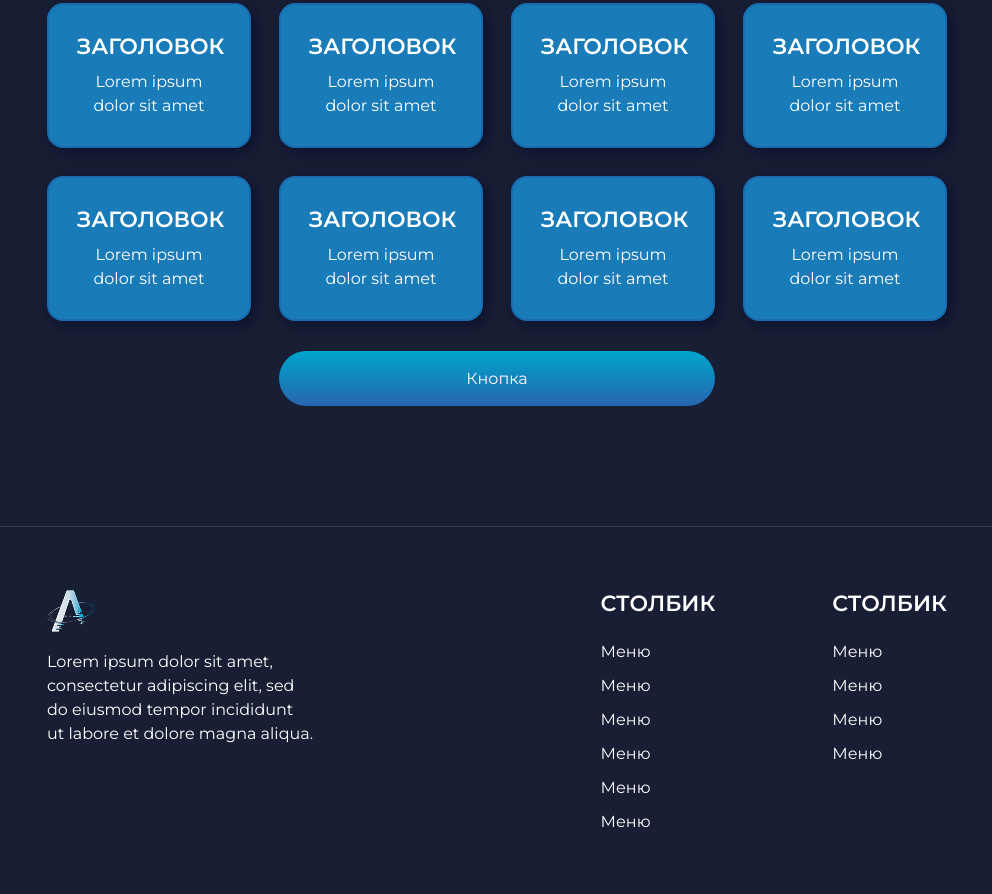
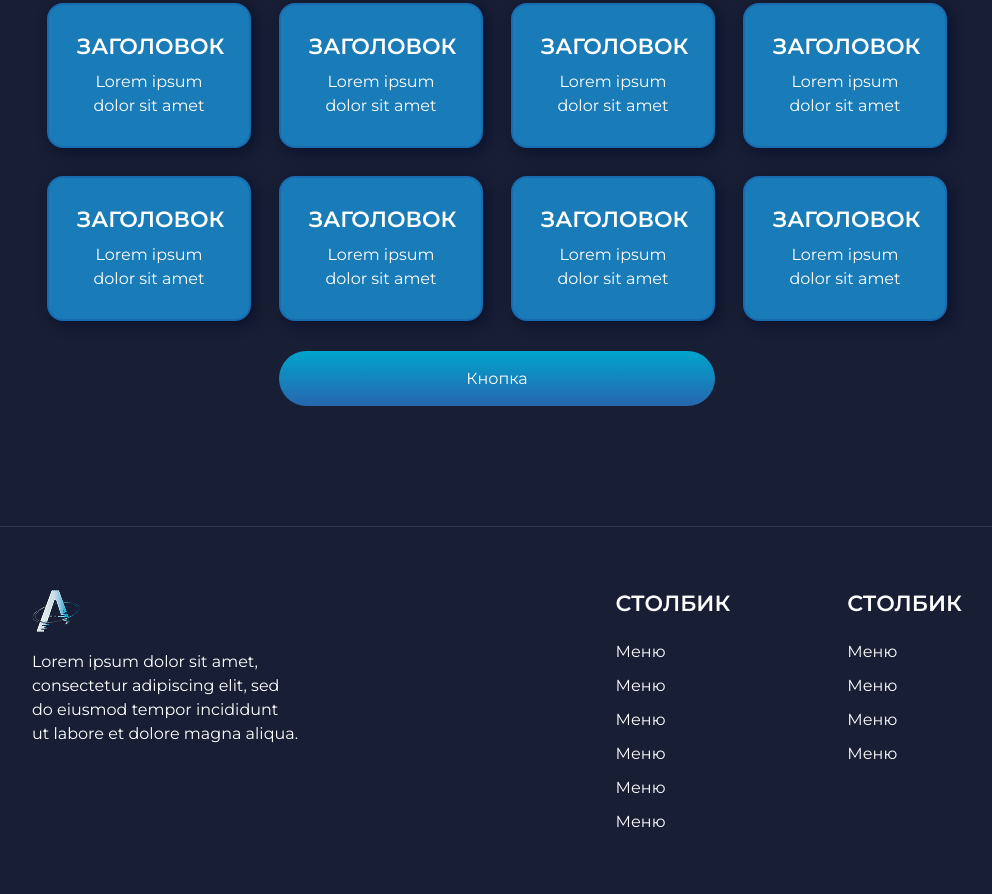
Before and after one commit to k-gavrilov/homework, a plain HTML site: page lesson54/index.html in a window 1280 px wide. Shown: the part 926-1820 px from the top of the page, without its empty margins (143-1135 px from the left). Drawn offline with Linux system fonts and the light colour scheme.

Commit message:
Minor container fixes

```diff
--- a/lesson54/css/style.css
+++ b/lesson54/css/style.css
@@ -20,8 +20,10 @@ h1, h2, h3 {
 }
 
 .container {
-    width: 900px;
+    max-width: 930px;
     margin: 0 auto;
+    padding: 0 15px;
+    height: 100%;
 }
 
 header > .container {
--- a/lesson54/index.html
+++ b/lesson54/index.html
@@ -15,7 +15,7 @@
 <body>
     <header>
         <div class="container">
-            <img src="images/logo.png" alt="">
+            <img src="images/logo.png" alt="Логотип компании">
             <div id="navbar-right">
                 <ul id="menu">
                     <li><a>Меню</a></li>
```
